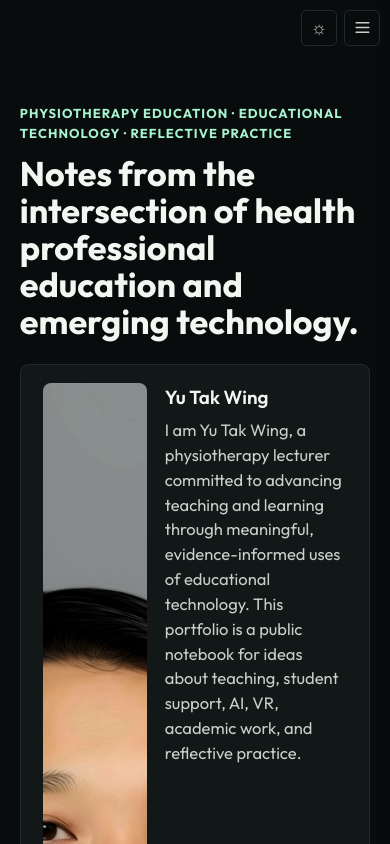
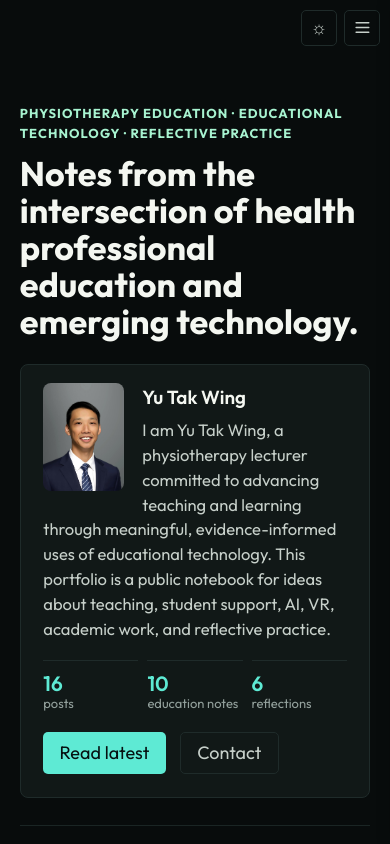
Before and after one commit to Yutakwing/TakWing, a plain HTML site: page index.html in a window 390 px wide. Shown: the top 844 px of the page. Drawn offline with Linux system fonts and the light colour scheme.

Commit message:
Constrain mobile profile portrait

```diff
--- a/academic.css
+++ b/academic.css
@@ -267,9 +267,10 @@ body {
   background: var(--surface);
 }
 
-.hero-introduction .profile-image {
+.academic-page .hero-introduction .profile-image {
   float: none;
   width: 100%;
+  height: auto;
   aspect-ratio: 3 / 4;
   object-fit: cover;
   object-position: center top;
@@ -847,9 +848,10 @@ body {
     padding-top: 1rem;
   }
 
-  .hero-introduction .profile-image {
+  .academic-page .hero-introduction .profile-image {
     float: left;
-    width: 5.75rem;
+    width: 4.5rem;
+    height: 6rem;
     aspect-ratio: 3 / 4;
     margin: 0 1rem 0.6rem 0;
     object-position: center top;
```
